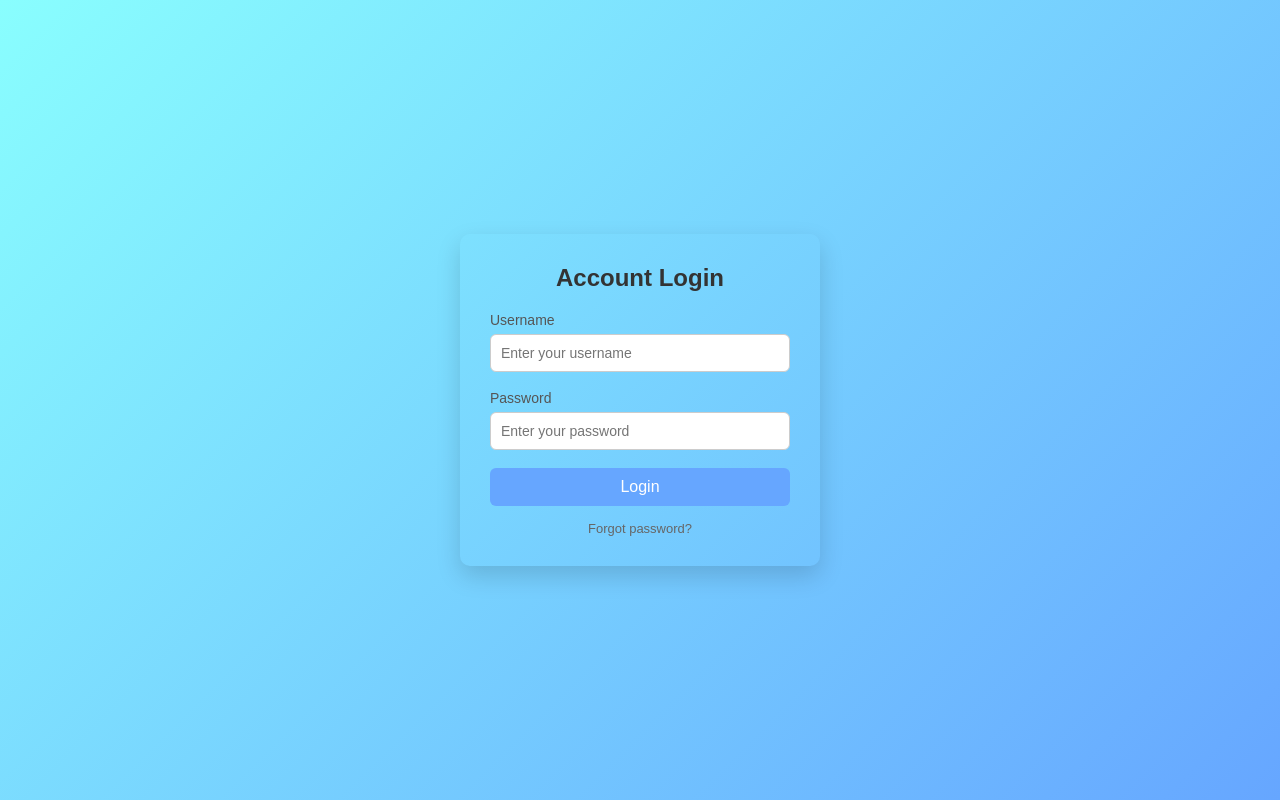
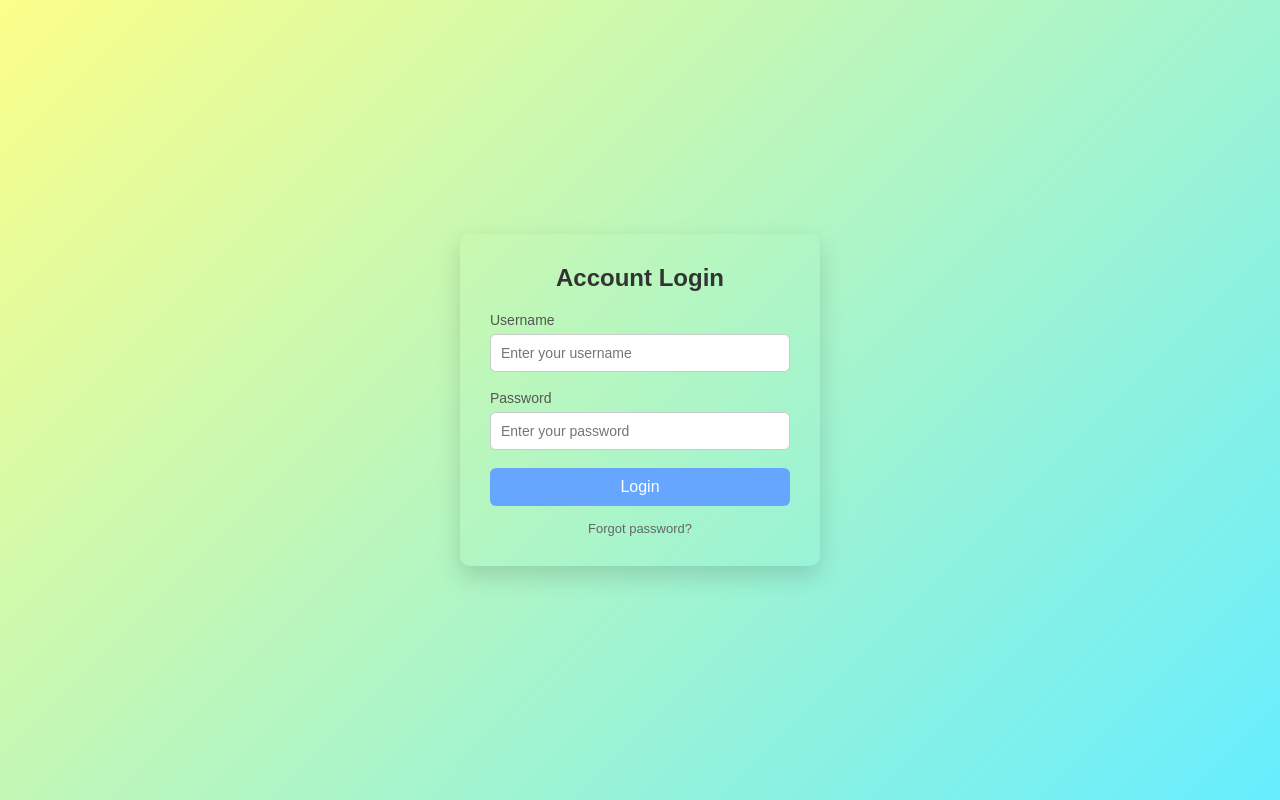
Before and after one commit to Archana-png321/Login-Form, a plain HTML site: page index.html in a window 1280 px wide. Drawn offline with Linux system fonts and the light colour scheme.

Commit message:
updated login form

```diff
--- a/style.css
+++ b/style.css
@@ -6,7 +6,7 @@
 
 body {
     font-family: Arial, Helvetica, sans-serif;
-    background: linear-gradient(135deg, #89fefe, #66a6ff);
+    background: linear-gradient(135deg, #fcfe89, #66edff);
     height: 100vh;
     display: flex;
     justify-content: center;
```
